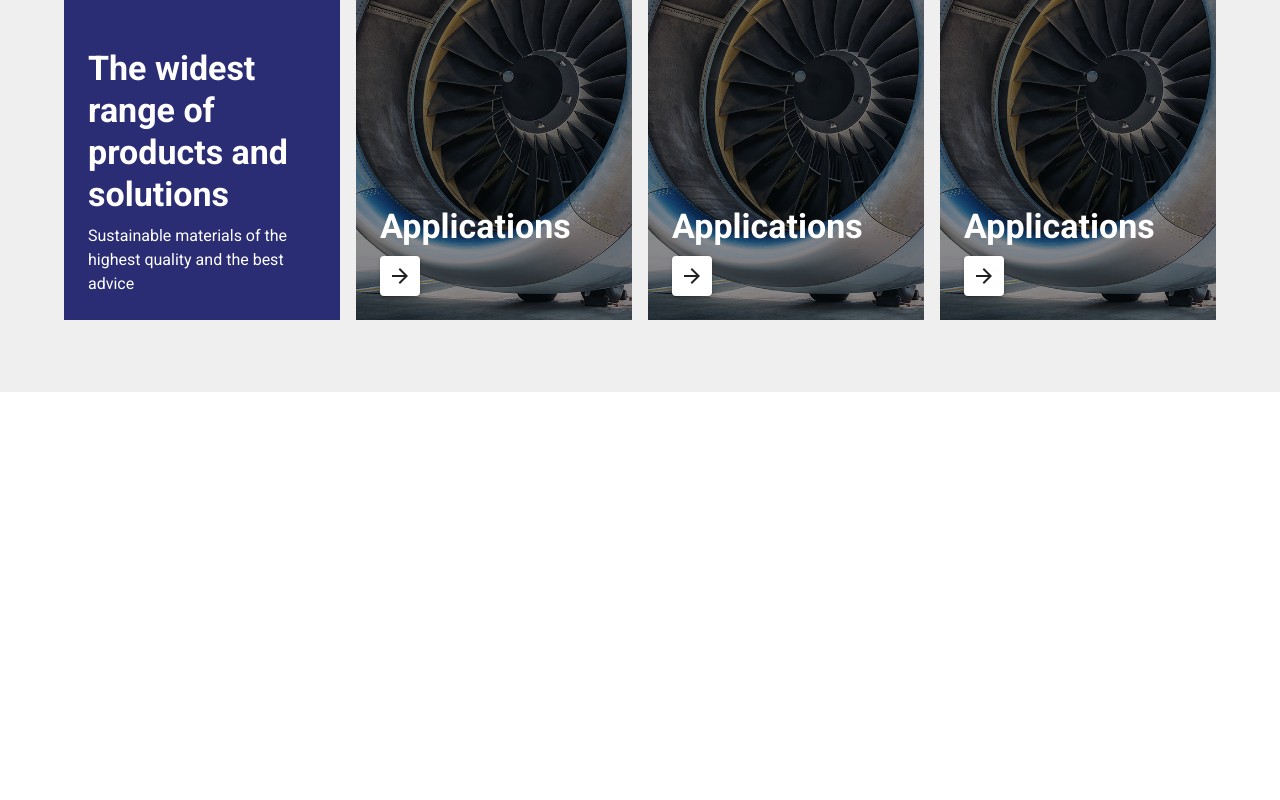
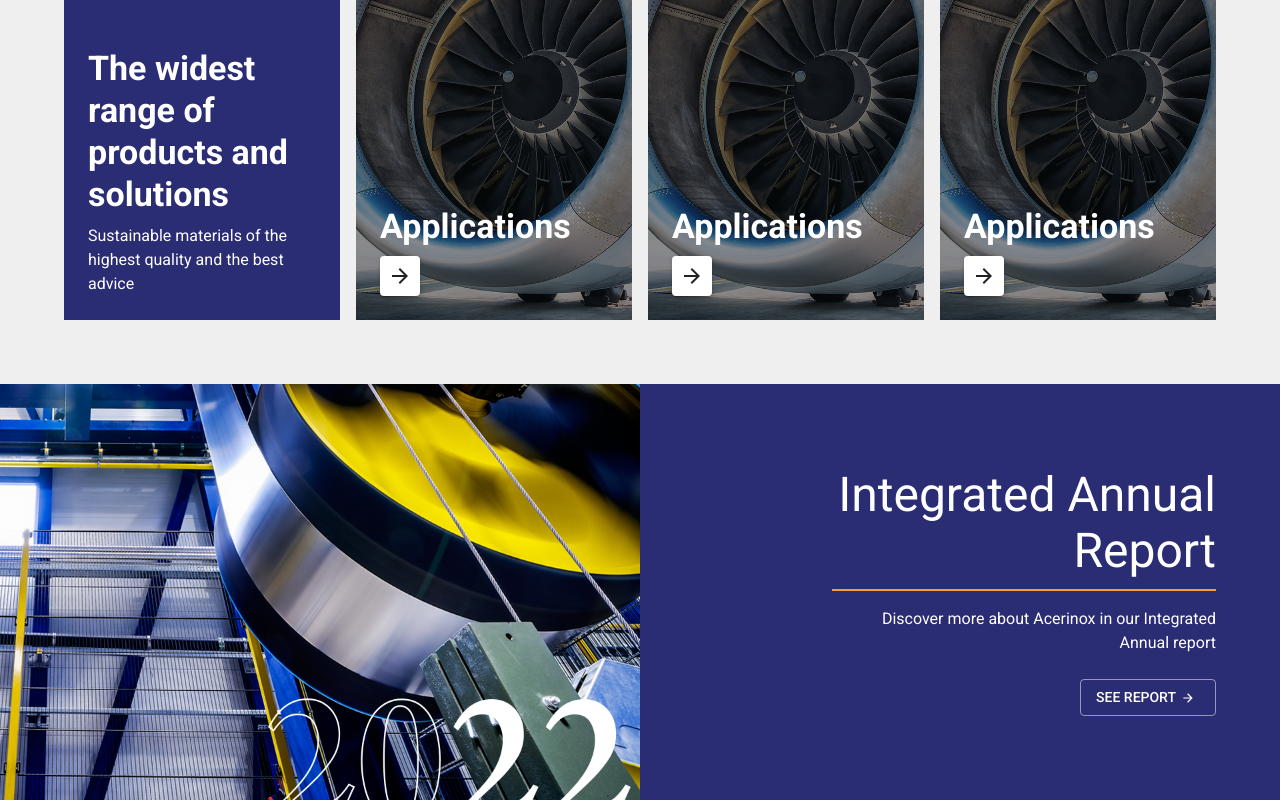
Before and after one commit to mohammadreza-taghimomeni/yeksa-dashboard, a Next.js app: page / in a window 1280 px wide. Shown: the part 1699-2499 px from the top of the page. Before the commit the page ends 2091 px from the top, so only its background shows below. Built offline with nearby package versions, Linux system fonts and the light colour scheme.

Commit message:
complete acernox

```diff
--- a/src/app/globals.scss
+++ b/src/app/globals.scss
@@ -1,3 +1,6 @@
+html {
+  overflow-x: hidden;
+}
 body {
   overflow-x: hidden;
   overflow-y: auto;
@@ -8,6 +11,7 @@ body {
     background-color: transparent;
     height: 4rem;
     z-index: 99;
+    box-shadow: none;
 
     .MuiToolbar-root {
       padding: 0 3rem !important;
@@ -16,6 +20,7 @@ body {
     &.navigation {
       background-color: #fff;
       color: #2a2c74 !important;
+      border-bottom: 1px solid #bcbcbc;
     }
   }
 
--- a/src/app/page.module.scss
+++ b/src/app/page.module.scss
@@ -110,3 +110,24 @@
     position: relative;
   }
 }
+
+.reportWrapper {
+  background-color: #2a2c74;
+  padding: 4rem !important;
+  color: #ffffff;
+  height: 26rem;
+
+  .reportContent {
+    text-align: right;
+    display: flex;
+    flex-direction: column;
+    align-items: flex-end;
+    justify-content: center;
+    // width: 80%;
+
+    .reportTitle {
+      border-bottom: 2px solid #ff9c2f;
+      padding-bottom: 10px;
+    }
+  }
+}
--- a/src/app/page.tsx
+++ b/src/app/page.tsx
@@ -278,7 +278,7 @@ const Home = () => {
         <Grid xs={12}>
           <Button variant="contained">
             Go to Press room
-            <ArrowForwardIcon sx={{ height: 10 }} />
+            <ArrowForwardIcon sx={{ height: 14 }} />
           </Button>
         </Grid>
       </Grid>
@@ -374,6 +374,37 @@ const Home = () => {
           </div>
         </Grid>
       </Grid>
+
+      {/* Integrated Annual Report */}
+      <Grid
+        container
+        xs={12}
+        className={classes.reportWrapper}
+        sx={{ position: "relative" }}
+      >
+        <Grid xs={12} md={6}>
+          <Image src={"/report.png"} alt="report" fill objectFit="" />
+        </Grid>
+
+        <Grid xs={12} md={4} mdOffset={2} className={classes.reportContent}>
+          <Typography
+            variant="h3"
+            sx={{ mb: 2 }}
+            className={classes.reportTitle}
+          >
+            Integrated Annual Report
+          </Typography>
+
+          <Typography variant="body1" sx={{ mb: 3 }}>
+            Discover more about Acerinox in our Integrated Annual report
+          </Typography>
+
+          <Button color="secondary" variant="outlined">
+            See Report
+            <ArrowForwardIcon sx={{ height: 14 }} />
+          </Button>
+        </Grid>
+      </Grid>
     </Grid>
   );
 };
```
Also changed, not shown: public/report.png (added).
